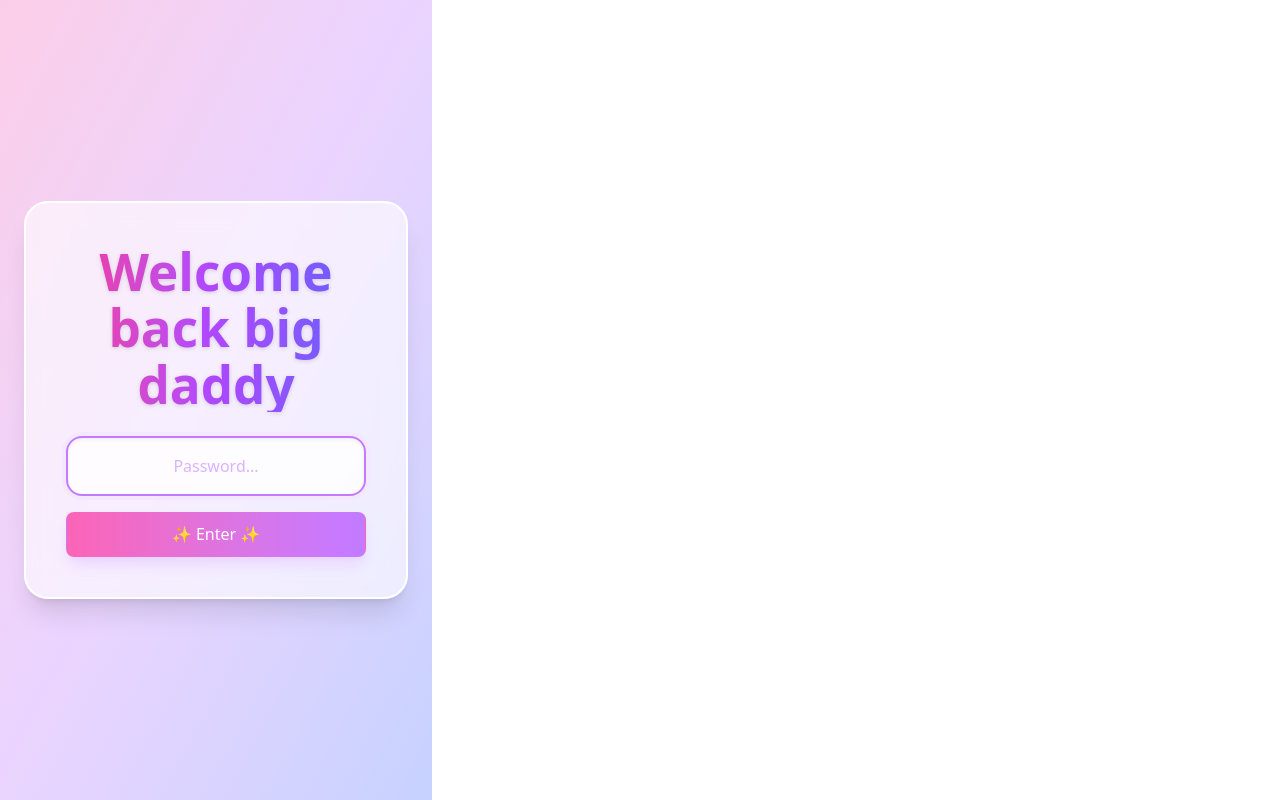
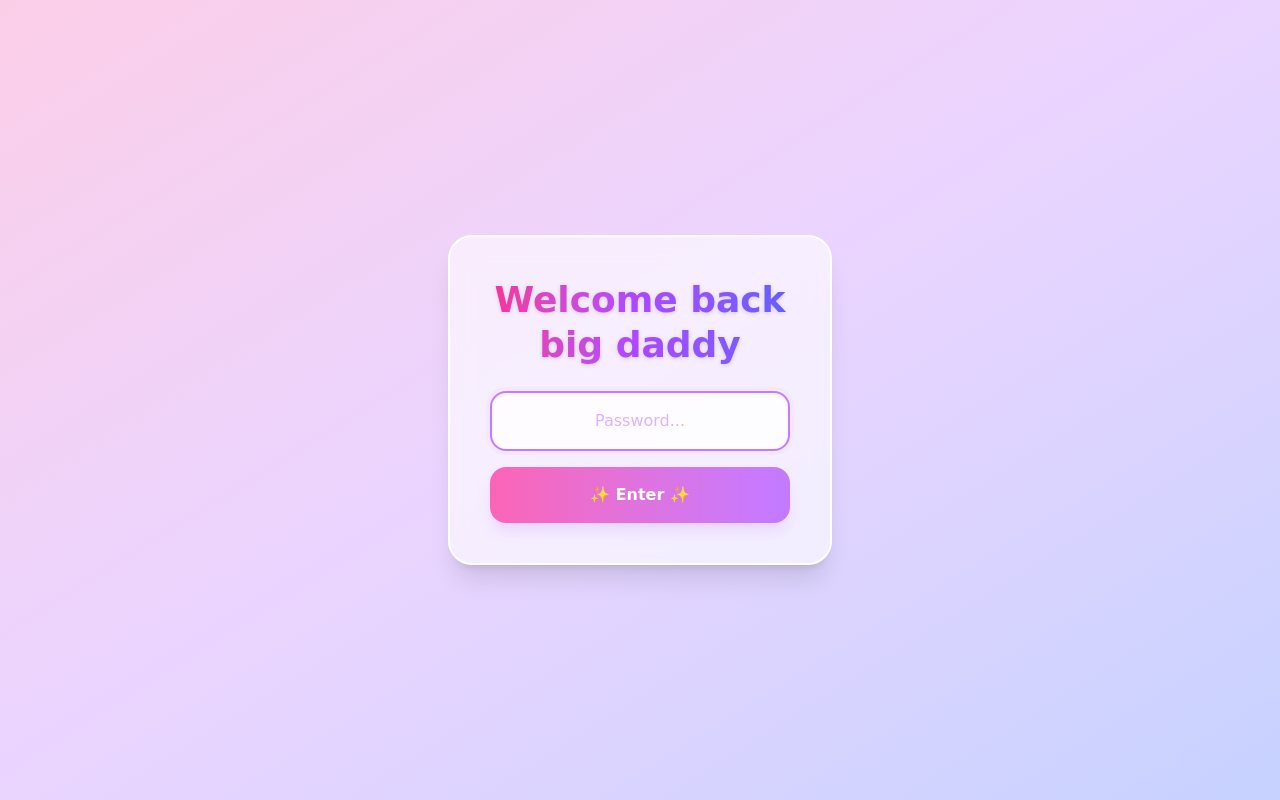
Before and after one commit to AlonDlv/Penalytics, a React (Vite) app: page / in a window 1280 px wide. Built offline with nearby package versions, Linux system fonts and the light colour scheme.

Commit message:
Update index.css

```diff
--- a/src/index.css
+++ b/src/index.css
@@ -1,71 +1,5 @@
 @import "tailwindcss";
 
-
 :root {
-  font-family: system-ui, Avenir, Helvetica, Arial, sans-serif;
-  line-height: 1.5;
-  font-weight: 400;
-
-  color-scheme: light dark;
-  color: rgba(255, 255, 255, 0.87);
-  background-color: #242424;
-
-  font-synthesis: none;
-  text-rendering: optimizeLegibility;
-  -webkit-font-smoothing: antialiased;
-  -moz-osx-font-smoothing: grayscale;
+  font-family: 'Comic Sans MS', 'Chalkboard SE', sans-serif; /* Optional: Makes it look cuter */
 }
-
-a {
-  font-weight: 500;
-  color: #646cff;
-  text-decoration: inherit;
-}
-a:hover {
-  color: #535bf2;
-}
-
-body {
-  margin: 0;
-  display: flex;
-  place-items: center;
-  min-width: 320px;
-  min-height: 100vh;
-}
-
-h1 {
-  font-size: 3.2em;
-  line-height: 1.1;
-}
-
-button {
-  border-radius: 8px;
-  border: 1px solid transparent;
-  padding: 0.6em 1.2em;
-  font-size: 1em;
-  font-weight: 500;
-  font-family: inherit;
-  background-color: #1a1a1a;
-  cursor: pointer;
-  transition: border-color 0.25s;
-}
-button:hover {
-  border-color: #646cff;
-}
-button:focus,
-button:focus-visible {
-  outline: 4px auto -webkit-focus-ring-color;
-}
-
-@media (prefers-color-scheme: light) {
-  :root {
-    color: #213547;
-    background-color: #ffffff;
-  }
-  a:hover {
-    color: #747bff;
-  }
-  button {
-    background-color: #f9f9f9;
-  }
-}
```
